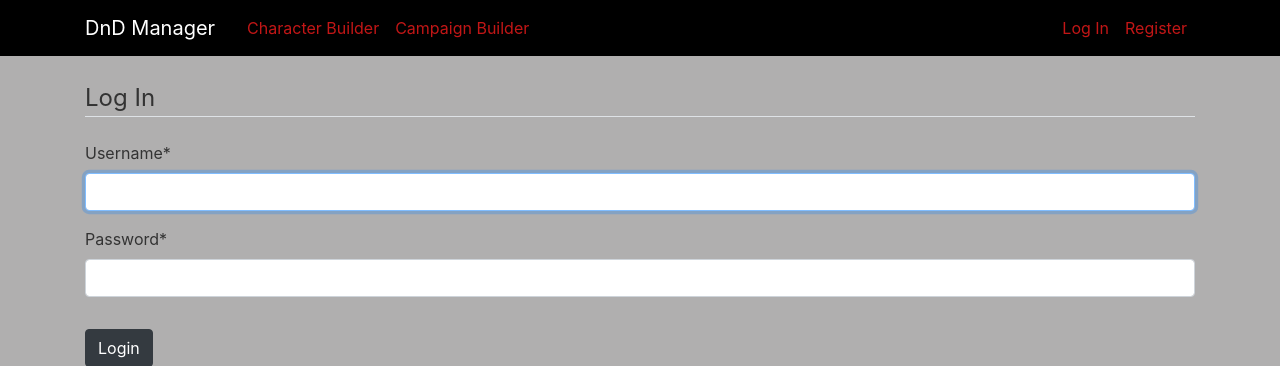
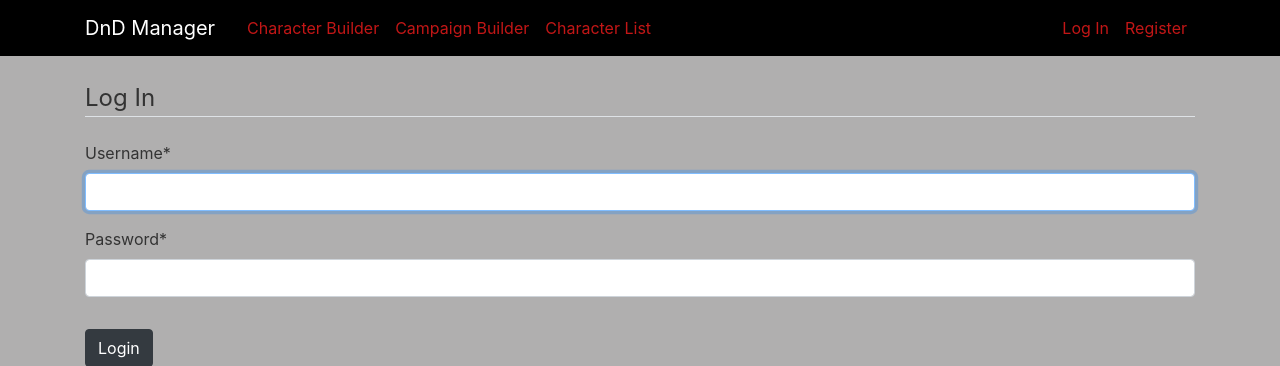
Before and after one commit to NickJacksonDev/DnD-Manager, a Django app: page /login/ in a window 1280 px wide. Shown: the top 366 px of the page. Run offline with Django 3.2, Linux system fonts and the light colour scheme; some libraries are stand-ins or nearby versions.

Commit message:
Changed the top toolbar to have a character creation form and a character list

```diff
--- a/Character_Builder/templates/Character_Builder/base.html
+++ b/Character_Builder/templates/Character_Builder/base.html
@@ -28,8 +28,10 @@
           </button>
           <div class="collapse navbar-collapse" id="navbarToggle">
             <div class="navbar-nav mr-auto">
-              <a class="nav-item nav-link" href="{% url 'character_builder-home'%}">Character Builder</a>
+              <!-- <a class="nav-item nav-link" href="{% url 'character_builder-home'%}">Character Builder</a> -->
+              <a class="nav-item nav-link" href="{% url 'character-create'%}">Character Builder</a>
               <a class="nav-item nav-link" href="{% url 'campaign_builder-home' %}">Campaign Builder</a>
+              <a class="nav-item nav-link" href="{% url 'character-list'%}">Character List</a>
             </div>
             <!-- Navbar Right Side -->
             <div class="navbar-nav">
```
